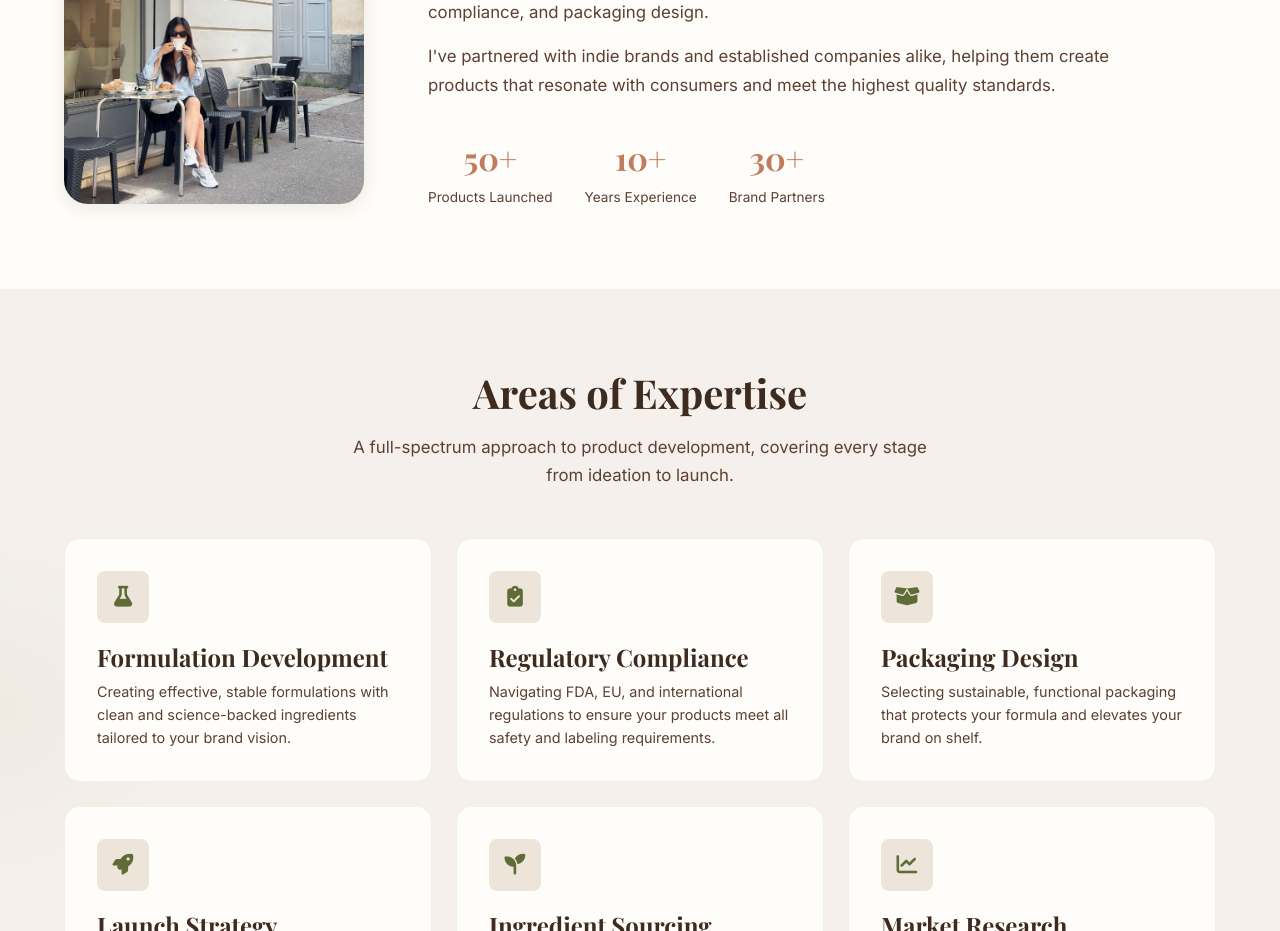
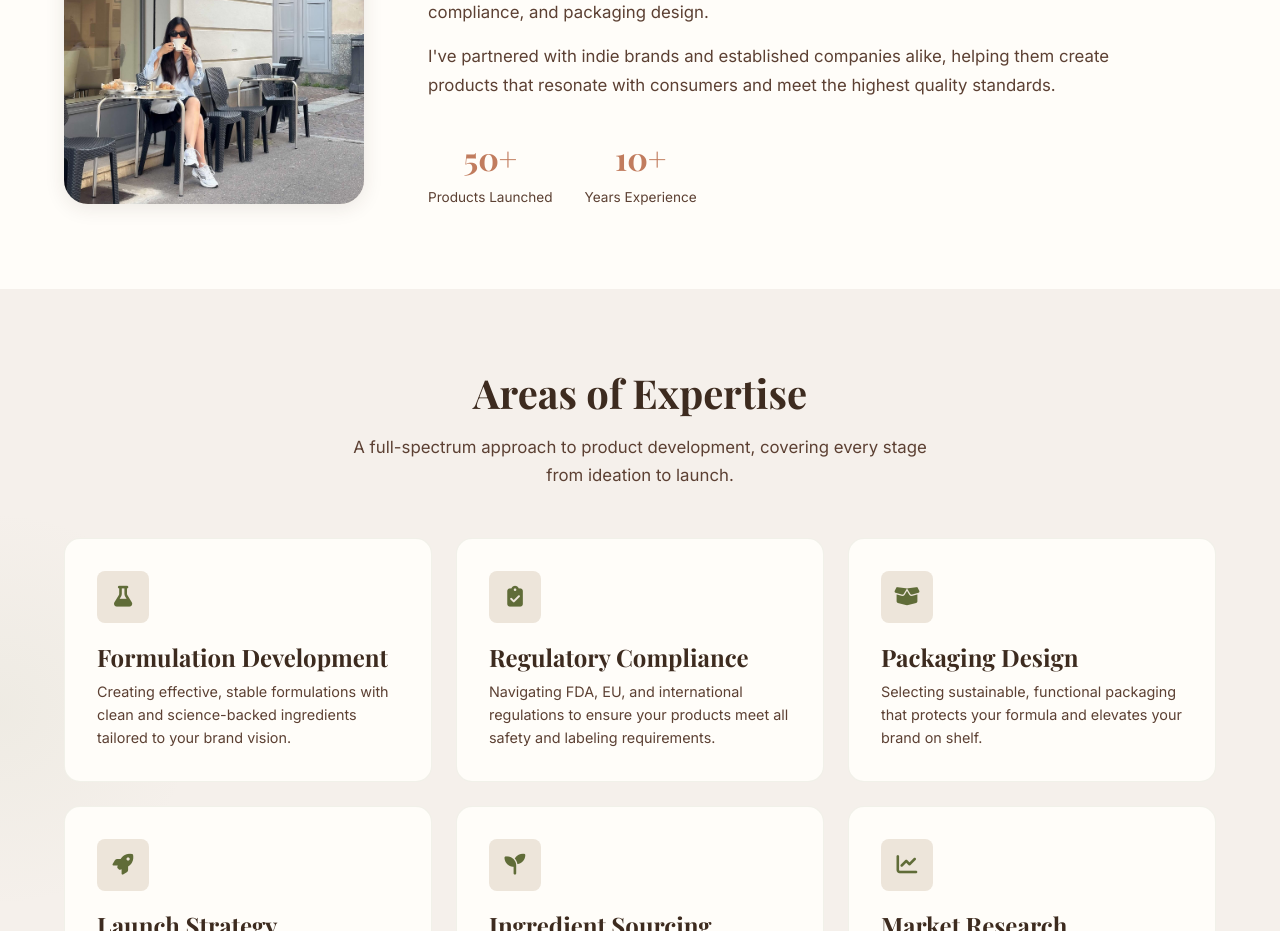
Before and after one commit to denniswzheng/ivy-new-portfolio, a plain HTML site: page index.html in a window 1280 px wide. Shown: the part 1040-1971 px from the top of the page. Drawn offline with nearby package versions, Linux system fonts and the light colour scheme; a web font is replaced by a local one.

Commit message:
Updating About Me

```diff
--- a/index.html
+++ b/index.html
@@ -71,10 +71,6 @@
             <div class="highlight-item">
               <div class="highlight-number">10+</div>
               <div class="highlight-label">Years Experience</div>
-            </div>
-            <div class="highlight-item">
-              <div class="highlight-number">30+</div>
-              <div class="highlight-label">Brand Partners</div>
             </div>
           </div>
         </div>
```
